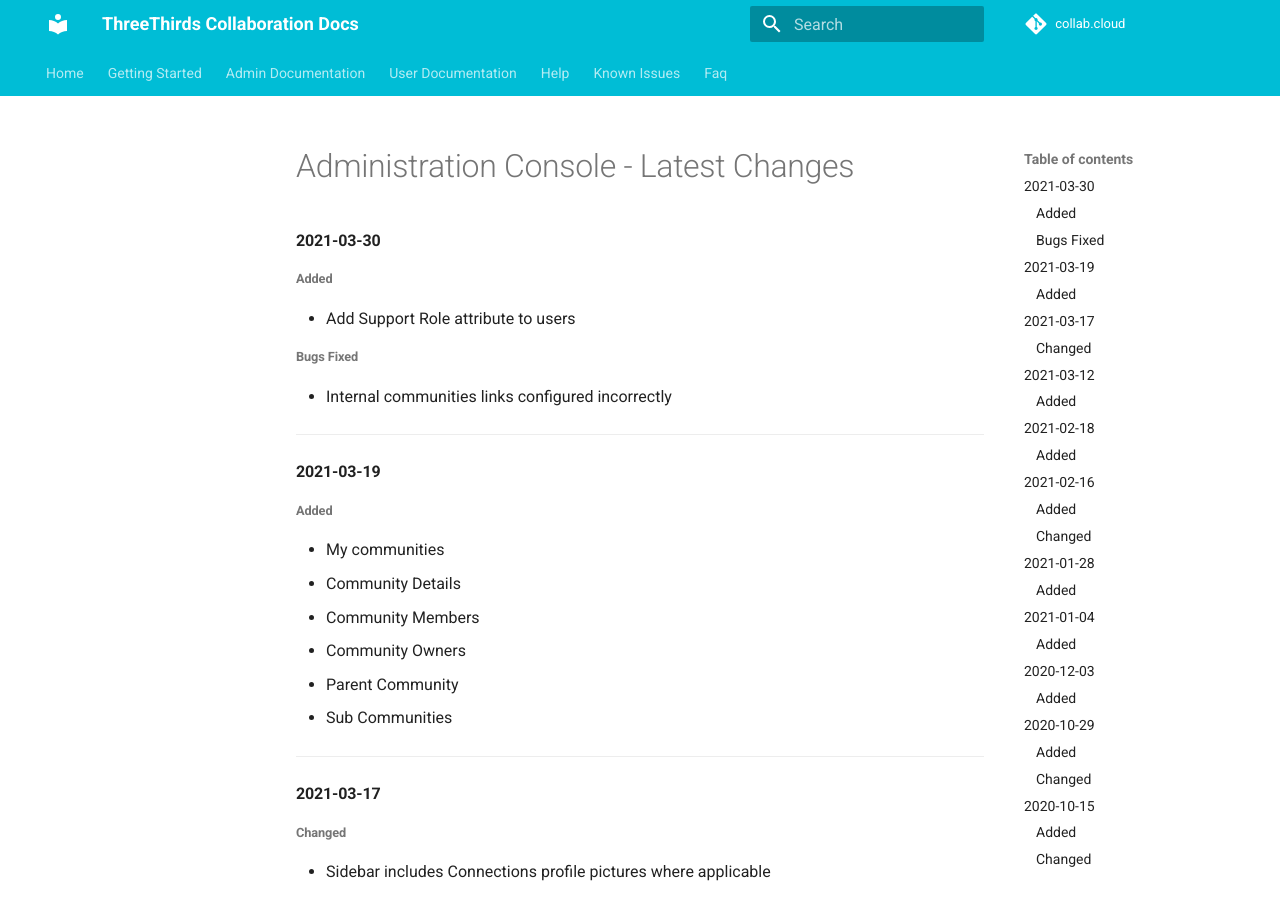
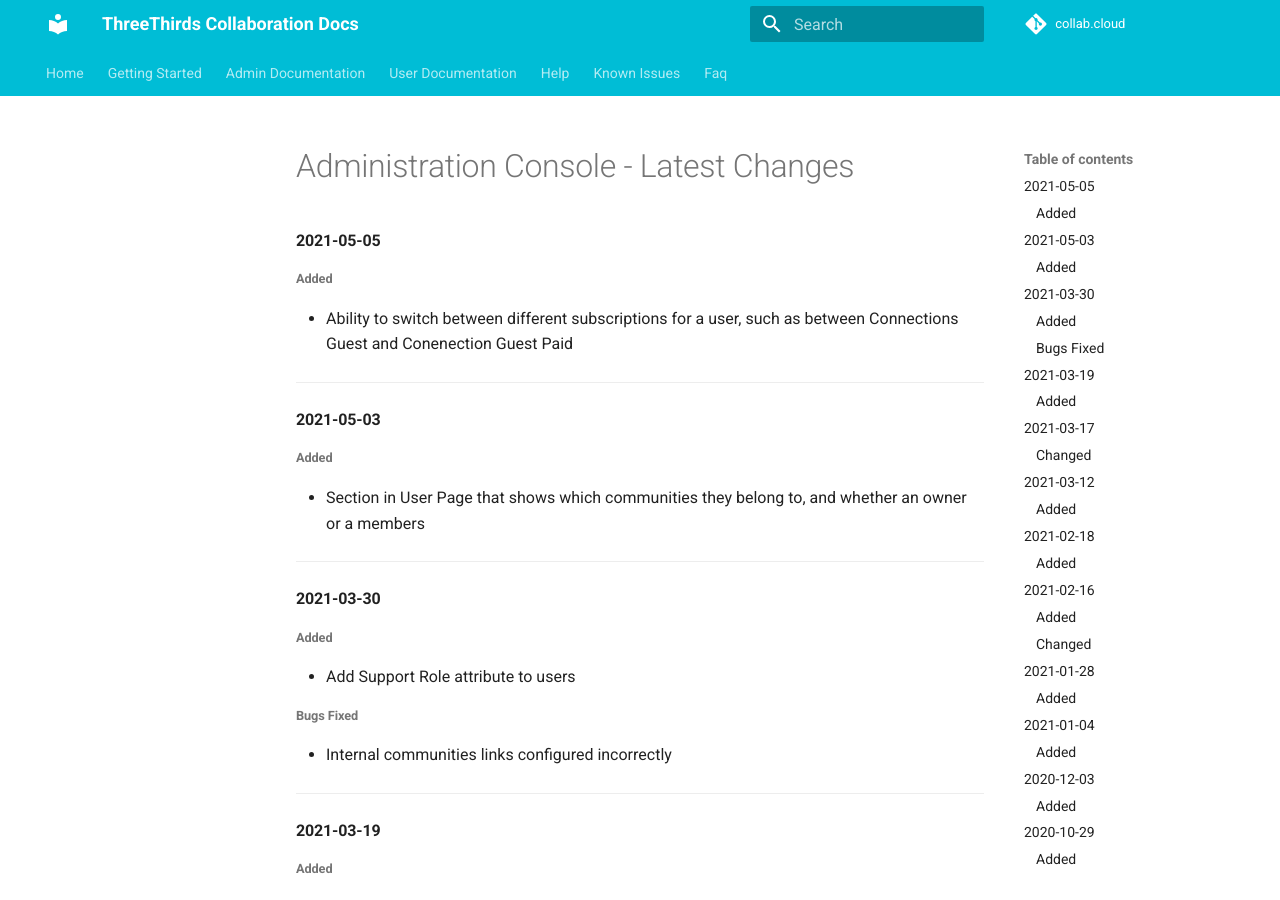
Before and after one commit to collabdotcloud/docs.collab.cloud, an MkDocs documentation site: the page built from docs/admin/admin-latest-changes.md, in a window 1280 px wide and 900 px high. Built offline with MkDocs 1.6.1 and Material for MkDocs 9.7.7, drawn with Linux system fonts in a browser that asks for light colours.

Commit message:
admin app updates for early May

```diff
--- a/docs/admin/admin-latest-changes.md
+++ b/docs/admin/admin-latest-changes.md
@@ -1,4 +1,20 @@
 # Administration Console - Latest Changes
+
+#### 2021-05-05
+
+###### Added
+
+- Ability to switch between different subscriptions for a user, such as between Connections Guest and Conenection Guest Paid
+
+---
+
+#### 2021-05-03
+
+###### Added
+
+- Section in User Page that shows which communities they belong to, and whether an owner or a members
+
+---
 
 #### 2021-03-30
 
```
